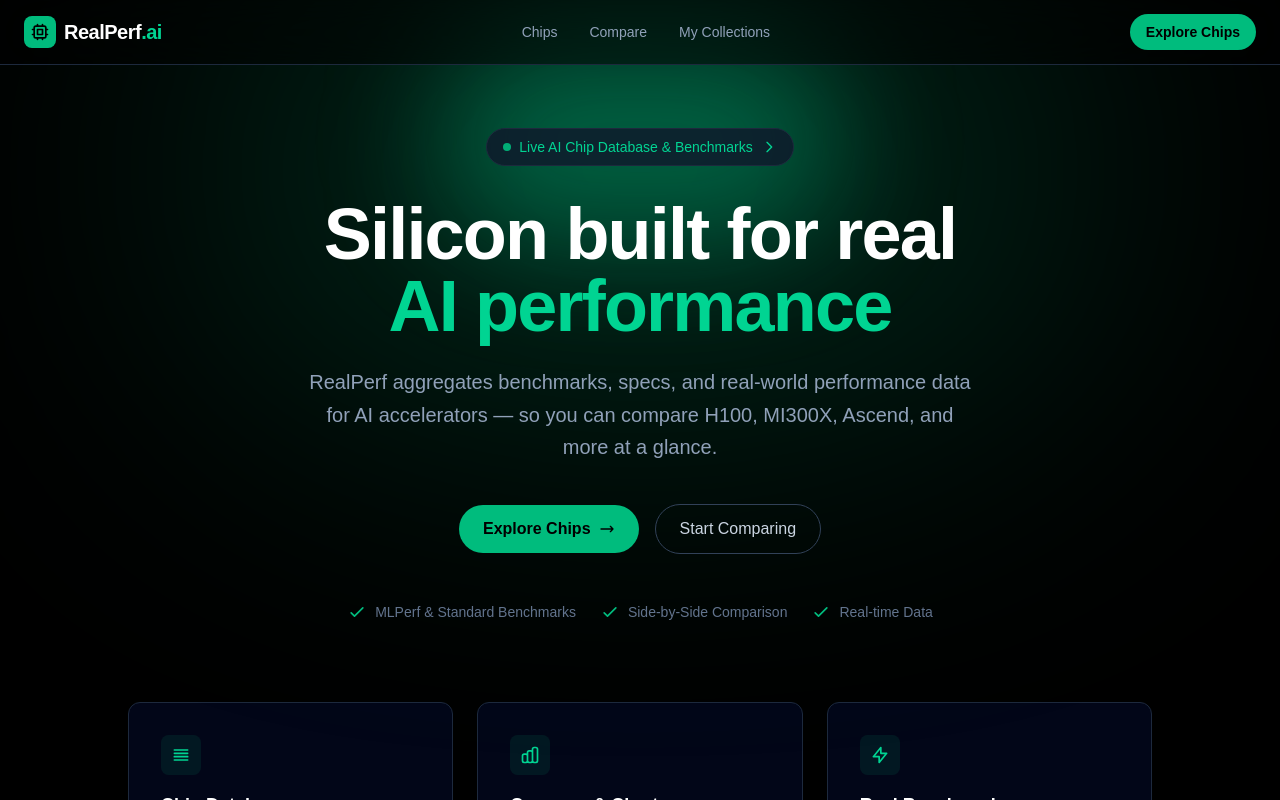
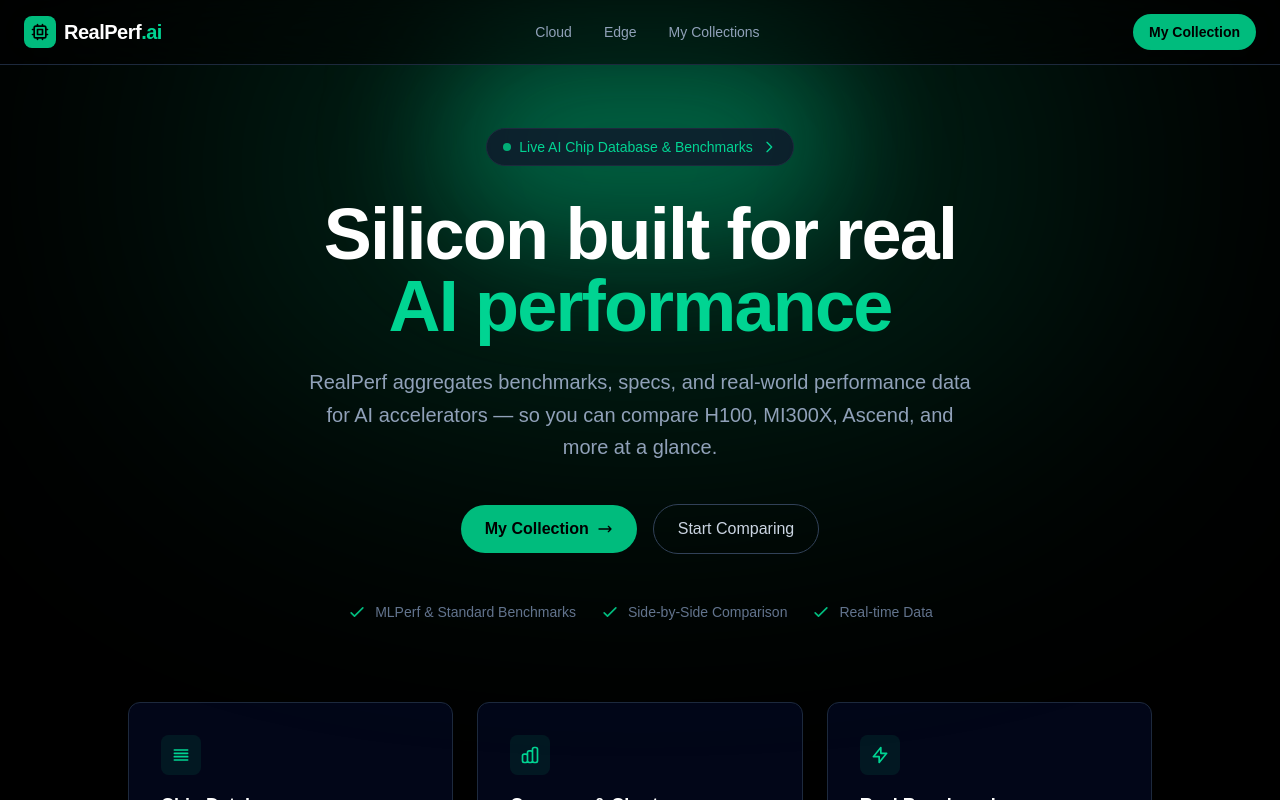
Before and after one commit to josteingaarder/realperf-web, a Next.js app: page / in a window 1280 px wide. Shown: the top 800 px of the page. Built offline with nearby package versions, Linux system fonts and the light colour scheme; no server answers; the database is empty.

Commit message:
feat: add Edge chip database, update nav to Cloud/Edge/My Collection

```diff
--- a/src/app/chips/page.tsx
+++ b/src/app/chips/page.tsx
@@ -33,22 +33,16 @@
           </Link>
 
           <div className="hidden md:flex items-center gap-8 text-sm font-medium text-slate-400">
-            <Link href="/chips" className="text-white">Chips</Link>
-            <Link href="/chips" className="hover:text-white transition">Compare</Link>
+            <Link href="/chips" className="text-white">Cloud</Link>
+            <Link href="/edge" className="hover:text-white transition">Edge</Link>
             <Link href="/chips" className="hover:text-white transition">Benchmarks</Link>
-            <a href="#" className="hover:text-white transition">Docs</a>
-          </div>
+            </div>
 
           <div className="flex items-center gap-3">
             <button className="hidden md:block text-sm font-medium text-slate-400 hover:text-white transition">
               Sign in
             </button>
-            <Link
-              href="/chips"
-              className="text-sm font-medium px-4 py-2 bg-emerald-500 text-black rounded-full hover:bg-emerald-400 transition font-semibold"
-            >
-              Explore Chips
-            </Link>
+            <Link href="/collections" className="text-sm font-medium px-4 py-2 bg-emerald-500 text-black rounded-full hover:bg-emerald-400 transition font-semibold">My Collection</Link>
           </div>
         </div>
       </nav>
--- /dev/null
+++ b/src/app/edge/page.tsx
@@ -0,0 +1,79 @@
+import { supabase } from '@/lib/supabase';
+import Link from 'next/link';
+
+export default async function EdgePage() {
+  const { data: chips, error } = await supabase
+    .from('edge_chips')
+    .select('*')
+    .order('ai_tops', { ascending: false });
+
+  if (error || !chips) {
+    return (
+      <main className="min-h-screen bg-black text-white p-8">
+        <h1 className="text-3xl font-bold">Error loading edge chips</h1>
+      </main>
+    );
+  }
+
+  return (
+    <main className="min-h-screen bg-black text-white">
+      {/* 导航栏 */}
+      <nav className="sticky top-0 z-50 bg-black/50 backdrop-blur-xl border-b border-slate-800">
+        <div className="max-w-7xl mx-auto px-6 h-16 flex items-center justify-between">
+          <Link href="/" className="flex items-center gap-2">
+            <div className="w-8 h-8 bg-emerald-500 rounded-lg flex items-center justify-center">
+              <svg className="w-5 h-5 text-black" fill="none" stroke="currentColor" viewBox="0 0 24 24">
+                <path strokeLinecap="round" strokeLinejoin="round" strokeWidth={2} d="M9 3v2m6-2v2M9 19v2m6-2v2M5 9H3m2 6H3m18-6h-2m2 6h-2M7 19h10a2 2 0 002-2V7a2 2 0 00-2-2H7a2 2 0 00-2 2v10a2 2 0 002 2zM9 9h6v6H9V9z" />
+              </svg>
+            </div>
+            <span className="text-xl font-bold text-white tracking-tight">
+              RealPerf<span className="text-emerald-400">.ai</span>
+            </span>
+          </Link>
+
+          <div className="hidden md:flex items-center gap-8 text-sm font-medium text-slate-400">
+            <Link href="/chips" className="hover:text-white transition">Cloud</Link>
+            <Link href="/edge" className="text-white">Edge</Link>
+            <Link href="/collections" className="hover:text-white transition">My Collections</Link>
+          </div>
+
+          <Link
+            href="/collections"
+            className="text-sm font-medium px-4 py-2 bg-emerald-500 text-black rounded-full hover:bg-emerald-400 transition font-semibold"
+          >
+            My Collection
+          </Link>
+        </div>
+      </nav>
+
+      <div className="p-8 max-w-7xl mx-auto">
+        <div className="mb-8">
+          <h1 className="text-3xl font-bold">Edge AI Chip Database</h1>
+          <p className="text-sm text-slate-500 mt-1">Low-power accelerators for edge inference and embedded AI</p>
+        </div>
+
+        <div className="grid grid-cols-1 md:grid-cols-2 lg:grid-cols-3 gap-6">
+          {chips.map((chip) => (
+            <div
+              key={chip.id}
+              className="bg-slate-950 p-6 rounded-xl border border-slate-800 hover:border-emerald-500/50 transition"
+            >
+              <div className="flex justify-between items-start mb-2">
+                <div className="text-sm text-emerald-400 font-semibold">{chip.manufacturer}</div>
+                <div className="text-xs text-slate-500 bg-slate-900 px-2 py-1 rounded border border-slate-800">{chip.category}</div>
+              </div>
+              <h2 className="text-xl font-bold mb-4 text-white">{chip.name}</h2>
+              <div className="grid grid-cols-2 gap-3 text-sm text-slate-300">
+                <div>AI TOPS: <span className="text-white">{chip.ai_tops}</span></div>
+                <div>TDP: <span className="text-white">{chip.tdp_watt}W</span></div>
+                {chip.vram_gb > 0 && <div>VRAM: <span className="text-white">{chip.vram_gb}GB</span></div>}
+                <div>Process: <span className="text-white">{chip.process_node}</span></div>
+                <div className="col-span-2">Price: <span className="text-emerald-400">${chip.price_usd?.toLocaleString()}</span></div>
+              </div>
+            </div>
+          ))}
+        </div>
+      </div>
+    </main>
+  );
+}
--- a/src/app/page.tsx
+++ b/src/app/page.tsx
@@ -37,17 +37,12 @@
           </div>
 
           <div className="hidden md:flex items-center gap-8 text-sm font-medium text-slate-400">
-            <Link href="/chips" className="hover:text-white transition">Chips</Link>
-            <Link href="/chips" className="hover:text-white transition">Compare</Link>
+            <Link href="/chips" className="hover:text-white transition">Cloud</Link>
+            <Link href="/edge" className="hover:text-white transition">Edge</Link>
             <Link href="/collections" className="hover:text-white transition">My Collections</Link>
           </div>
 
-          <Link
-            href="/chips"
-            className="text-sm font-medium px-4 py-2 bg-emerald-500 text-black rounded-full hover:bg-emerald-400 transition font-semibold"
-          >
-            Explore Chips
-          </Link>
+          <Link href="/collections" className="text-sm font-medium px-4 py-2 bg-emerald-500 text-black rounded-full hover:bg-emerald-400 transition font-semibold">My Collection</Link>
         </div>
       </nav>
 
@@ -78,7 +73,7 @@
               href="/chips"
               className="group flex items-center gap-2 px-6 py-3 bg-emerald-500 text-black rounded-full hover:bg-emerald-400 transition font-semibold"
             >
-              Explore Chips
+              My Collection
               <svg className="w-4 h-4 group-hover:translate-x-1 transition" fill="none" stroke="currentColor" viewBox="0 0 24 24">
                 <path strokeLinecap="round" strokeLinejoin="round" strokeWidth={2} d="M17 8l4 4m0 0l-4 4m4-4H3" />
               </svg>
```
